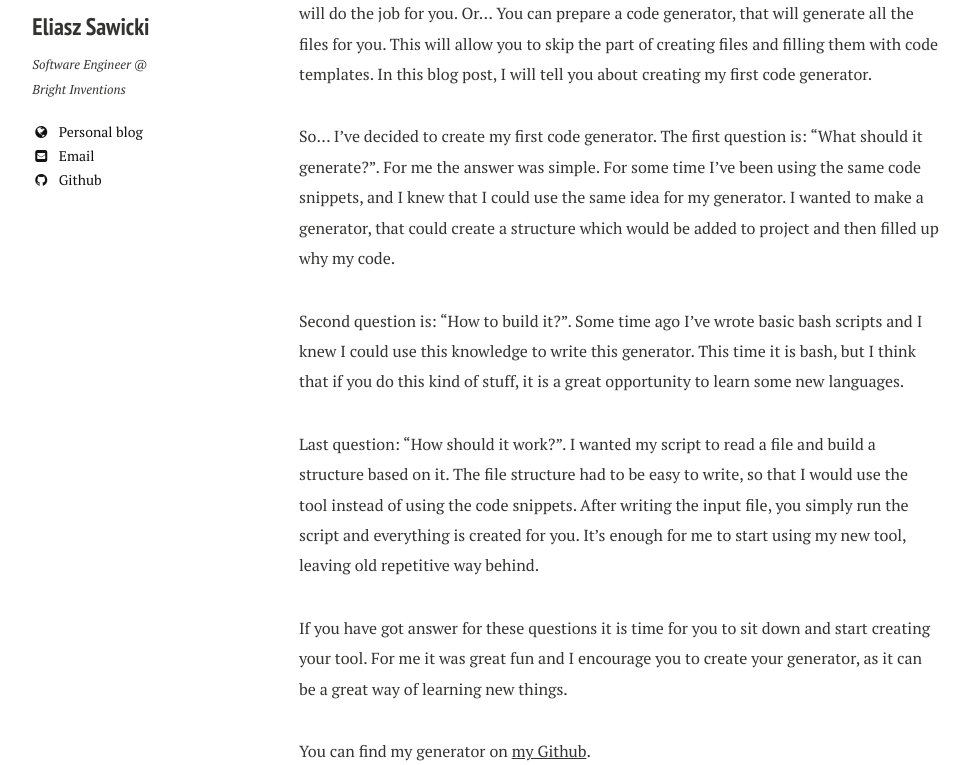
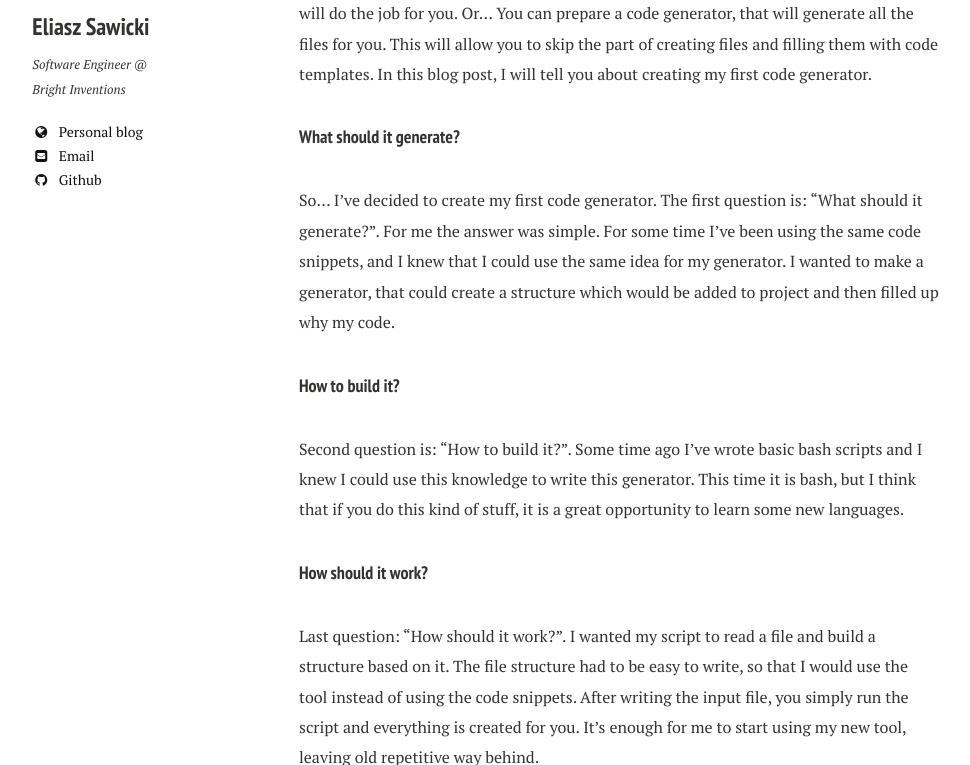
Before and after one commit to bright/bright.github.io, a Jekyll site: the page built from _posts/2016-1-8-swift-files-generator.md, in a window 1280 px wide and 900 px high, scrolled down 285 px, cut to the strip 135-900 px from the top of the window. Shown: the whole strip, without its empty margins (21-991 px from the left). Built offline with Jekyll 4.4.1, drawn with Linux system fonts in a browser that asks for light colours; nearby versions of some CDN libraries; Markdown is read by kramdown in place of the engine named in the settings; comment, search, counter and statistics services are not loaded.

Commit message:
Add headers to Swift files generator post

```diff
--- a/_posts/2016-1-8-swift-files-generator.md
+++ b/_posts/2016-1-8-swift-files-generator.md
@@ -8,10 +8,13 @@ author: eliasz
 
 For some time, I have been creating iOS apps without using storyboards at all. Because of this fact ,creating screens in the application is connected to some repetitive steps. You create a ViewController, then a View which will be presented in the controller. You want a PageViewController? Create one, set up ViewControllers that will be presented inside it. After some time, you can recognise a pattern and prepare a bunch of code snippets that will do the job for you. Or... You can prepare a code generator, that will generate all the files for you. This will allow you to skip the part of creating files and filling them with code templates. In this blog post, I will tell you about creating my first code generator.
 
+####What should it generate?
 So... I've decided to create my first code generator. The first question is: "What should it generate?". For me the answer was simple. For some time I've been using the same code snippets, and I knew that I could use the same idea for my generator. I wanted to make a generator, that could create a structure which would be added to project and then filled up why my code.
 
+####How to build it?
 Second question is: "How to build it?". Some time ago I've wrote basic bash scripts and I knew I could use this knowledge to write this generator. This time it is bash, but I think that if you do this kind of stuff, it is a great opportunity to learn some new languages.
 
+####How should it work?
 Last question: "How should it work?". I wanted my script to read a file and build a structure based on it. The file structure had to be easy to write, so that I would use the tool instead of using the code snippets. After writing the input file, you simply run the script and everything is created for you. It's enough for me to start using my new tool, leaving old repetitive way behind.
 
 If you have got answer for these questions it is time for you to sit down and start creating your tool. For me it was great fun and I encourage you to create your generator, as it can be a great way of learning new things.
```
